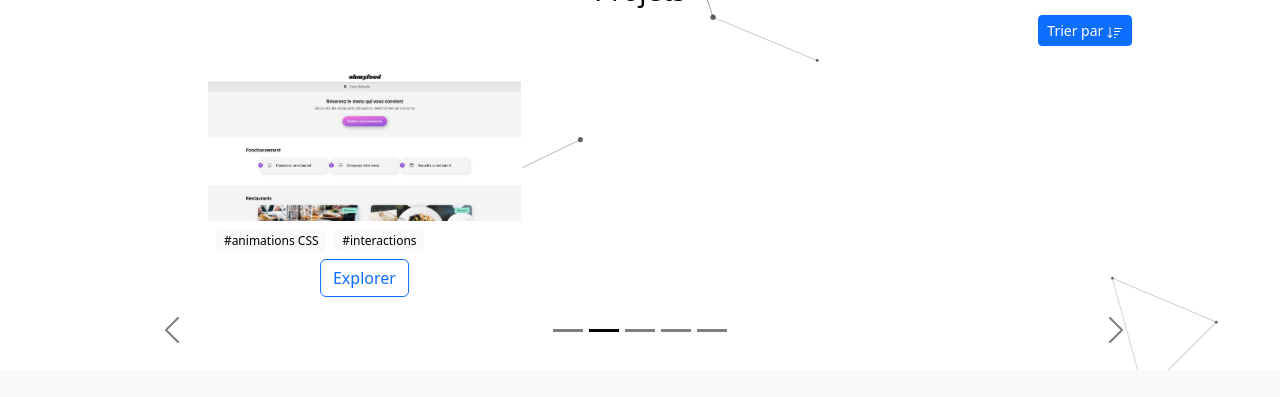
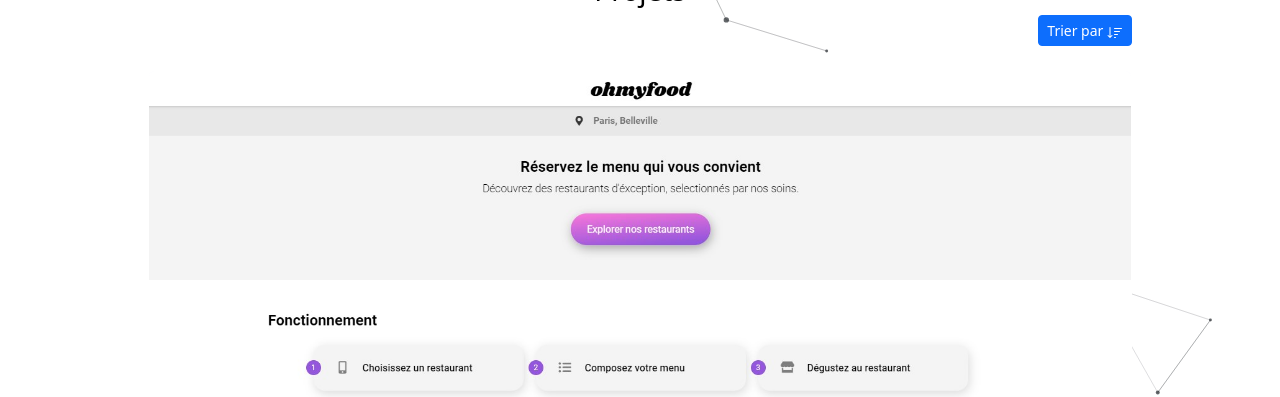
Before and after one commit to timothegonin/portfolio, a React (Create React App) app: page / in a window 1280 px wide. Shown: the part 300-697 px from the top of the page. Built offline with nearby package versions, Linux system fonts and the light colour scheme.

Commit message:
🚧 disable grid layout

```diff
--- a/src/container/Projects.jsx
+++ b/src/container/Projects.jsx
@@ -29,26 +29,6 @@ const opcatity = keyframes`
 `;
 
 const CardsWrapper = styled.div`
-	--grid-layout-gap: 20px;
-	--grid-column-count: 3; /* This gets overridden by an inline style. */
-	--grid-item--min-width: 17rem; /* This gets overridden by an inline style. */
-
-	/**
-   * Calculated values.
-   */
-	--gap-count: calc(var(--grid-column-count) - 1);
-	--total-gap-width: calc(var(--gap-count) * var(--grid-layout-gap));
-	--grid-item--max-width: calc(
-		(100% - var(--total-gap-width)) / var(--grid-column-count)
-	);
-
-	display: grid;
-	grid-template-columns: repeat(
-		auto-fill,
-		minmax(max(var(--grid-item--min-width), var(--grid-item--max-width)), 1fr)
-	);
-	grid-gap: var(--grid-layout-gap);
-
 	&.animated {
 		animation: ${opcatity} 0.3s cubic-bezier(0.39, 0.575, 0.565, 1) both;
 	}
```
